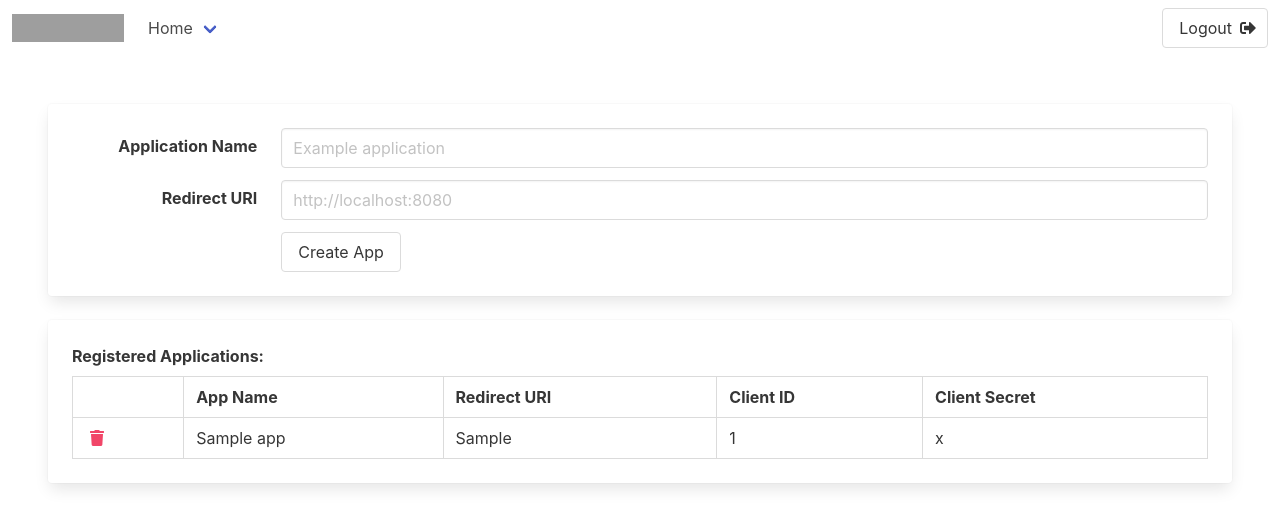
After one commit to ale-cci/demo-oauth-openid, a Flask app: template backend/templates/registered_apps.html.j2 in a window 1280 px wide. The commit adds this page. Shown: the top 530 px of the page. Run offline with Flask 2, Linux system fonts and the light colour scheme; the template is opened without the code that fills it: most values are stand-ins (such as "Sample title", 1, 10 or a date in 2020); grey boxes are pictures that could not be loaded.

Commit message:
Add option to register oauth apps

```diff
--- a/backend/main.py
+++ b/backend/main.py
@@ -1,6 +1,6 @@
 import flask
 import auth
-from lib import flask_db
+from lib import flask_db, oauth2
 import mysql.connector.errors
 
 app = flask.Flask(__name__)
@@ -139,7 +139,39 @@ def delete_user(user_id):
 
 
 @auth_app.route('/registered-apps')
-def registered_app():
-    return
+def registered_apps():
+    registered_apps = flask_db.fetch_all('''
+    select id, appname, redirect_uri, client_id, client_secret
+    from oauth_apps
+    limit 100
+    ''', ())
+
+    ctx = {
+        'registered_apps': registered_apps
+    }
+    return flask.render_template('registered_apps.html.j2', **ctx)
+
+
+@auth_app.route('/registered-apps', methods=['POST'])
+def create_app():
+    appname = flask.request.form['appname']
+    redirect_uri = flask.request.form['redirect_uri']
+    client_id = oauth2.create_client_id()
+    client_secret = oauth2.create_client_secret()
+
+    flask_db.insert('''
+    insert into oauth_apps
+    (appname, redirect_uri, client_id, client_secret)
+    values
+    (%s, %s, %s, %s)
+    ''', (appname, redirect_uri, client_id, client_secret))
+    return flask.redirect(flask.url_for('auth.registered_apps'))
+
+
+@auth_app.route('/registered-apps/<int:app_id>/delete', methods=['GET'])
+def delete_app(app_id):
+    flask_db.delete('delete from oauth_apps where id=%s', (app_id,))
+    return flask.redirect(flask.url_for('auth.registered_apps'))
+
 
 app.register_blueprint(auth_app)
--- /dev/null
+++ b/backend/templates/registered_apps.html.j2
@@ -0,0 +1,91 @@
+{% extends 'base.html.j2' %}
+{% block content %}
+  {% include 'fragments/navbar.html.j2' %}
+  <div class="content">
+    <div class="section">
+
+      <div class="card">
+        <div class="card-content">
+          <form action="{{ url_for('auth.create_app') }}" method="POST">
+
+            <div class="field is-horizontal">
+              <div class="field-label is-normal">
+                <label class="label">Application Name</label>
+              </div>
+              <div class="field-body">
+                <div class="field">
+                  <div class="control">
+                    <input name="appname" class="input" type="text" placeholder="Example application">
+                  </div>
+                </div>
+              </div>
+            </div>
+
+            <div class="field is-horizontal">
+              <div class="field-label is-normal">
+                <label class="label">Redirect URI</label>
+              </div>
+              <div class="field-body">
+                <div class="field">
+                  <div class="control">
+                    <input class="input" name="redirect_uri" type="text" placeholder="http://localhost:8080">
+                  </div>
+                </div>
+              </div>
+            </div>
+
+
+            <div class="field is-horizontal">
+              <div class="field-label">
+                <!-- Left empty for spacing -->
+              </div>
+              <div class="field-body">
+                <div class="field">
+                  <div class="control">
+                    <button class="button">
+                      Create App
+                    </button>
+                  </div>
+                </div>
+              </div>
+            </div>
+
+          </form>
+      </div>
+    </div>
+
+    <br>
+
+    <div class="card">
+      <div class="card-content">
+        <label class="label is-4"> Registered Applications: </label>
+        <table class="table is-bordered is-striped">
+          <thead>
+            <th> </th>
+            <th> App Name </th>
+            <th> Redirect URI </th>
+            <th> Client ID </th>
+            <th> Client Secret </th>
+          </thead>
+          <tbody>
+            {% for app in registered_apps %}
+              <tr>
+                <td>
+                  <a class="icon has-text-danger" href="{{url_for('auth.delete_app', app_id=app.id)}}">
+                    <i class="fa fa-trash"></i>
+                  </a>
+                </td>
+                <td> {{ app.name }} </td>
+                <td> {{ app.redirect_uri }} </td>
+                <td> {{ app.client_id }} </td>
+                <td> {{ app.client_secret }} </td>
+              </tr>
+            {% endfor %}
+          </tbody>
+        </table>
+      </div>
+    </div>
+
+  </div>
+  </div>
+{% endblock %}
```
Also changed, not shown: backend/lib/oauth2.py (added, +14 -0 lines), backend/templates/index.html.j2 (+11 -1 lines).
